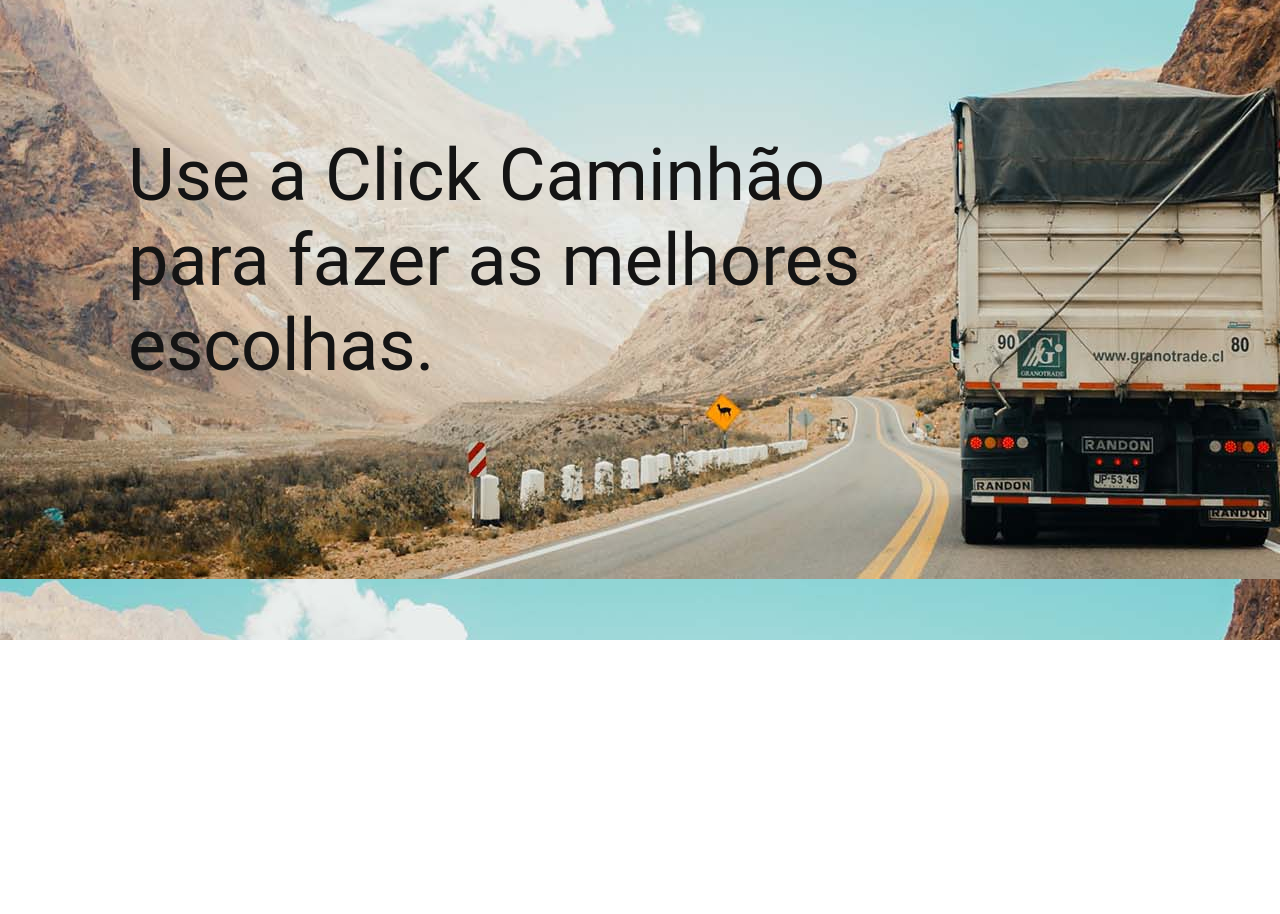
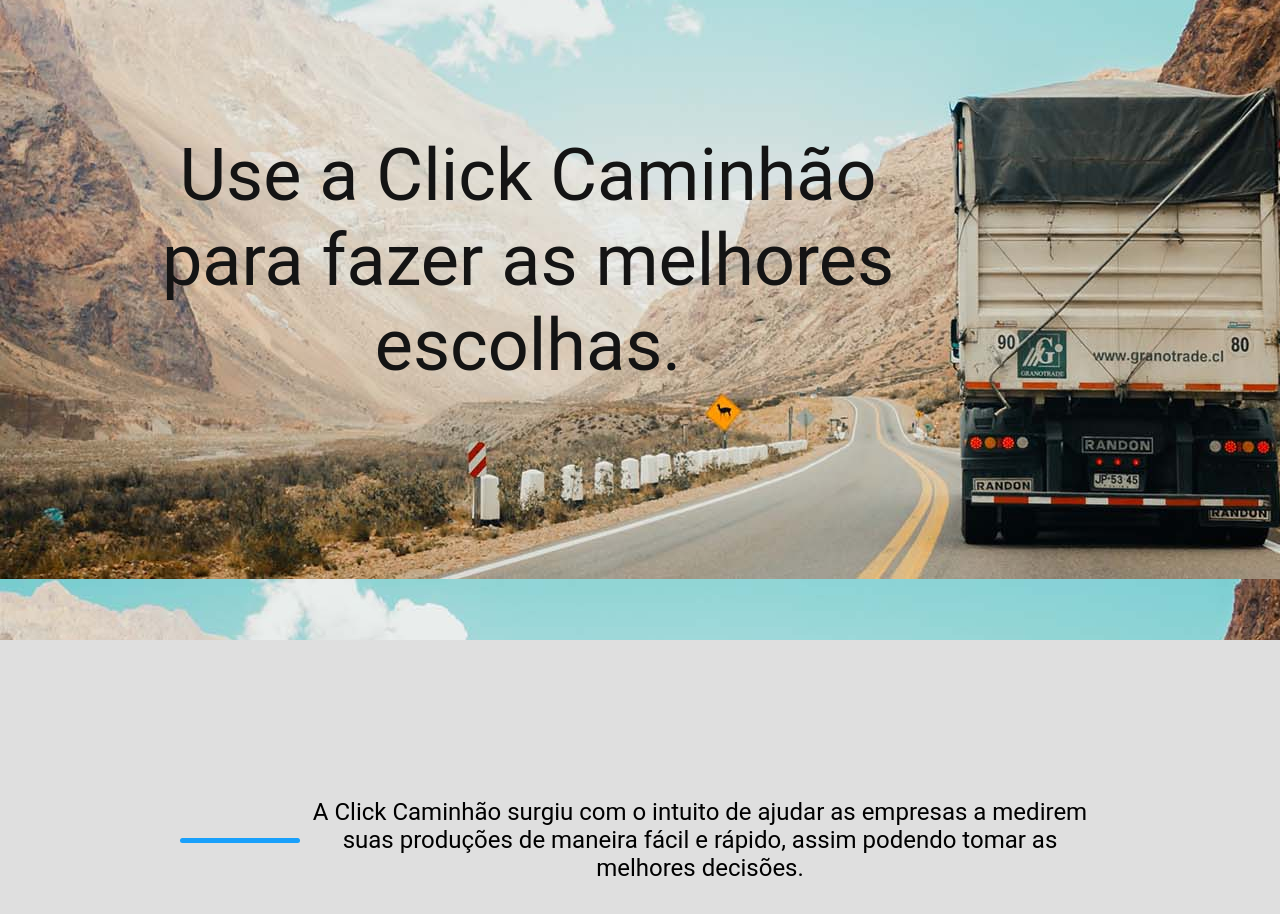
Before and after one commit to Frank-Willians/click-caminhao, a Vue app in the folder clickcaminhao/: page / in a window 1280 px wide. Shown: the part 280-1194 px from the top of the page. Before the commit the page ends 920 px from the top, so only its background shows below. Built offline with nearby package versions, Linux system fonts and the light colour scheme.

Commit message:
Texto abaixo do banner

```diff
--- a/clickcaminhao/src/App.vue
+++ b/clickcaminhao/src/App.vue
@@ -2,18 +2,21 @@
   <main>
     <navegacao-home></navegacao-home>
     <banner-home></banner-home>
+    <texto-home></texto-home>
   </main>
 </template>
 
 <script>
 import NavegacaoHome from './components/NavegacaoHome.vue';
 import BannerHome from './components/BannerHome.vue';
+import TextoHome from './components/TextoHome.vue';
 
 export default {
   name: 'App',
   components: {
     NavegacaoHome,
-    BannerHome
+    BannerHome,
+    TextoHome
   }
 }
 </script>
--- a/clickcaminhao/src/components/BannerHome.vue
+++ b/clickcaminhao/src/components/BannerHome.vue
@@ -1,5 +1,5 @@
 <template>
-  <section>
+  <section class="secaoFotoHome">
     <div class="centralizaParagrafo">
        <p class="p-foto">Use a Click Caminhão para fazer as melhores escolhas.</p>
     </div>
@@ -13,7 +13,7 @@ export default {
 </script>
 
 <style scope>
-  section {
+  .secaoFotoHome {
     height: 95vh;
     width: 100vw;
     background-image: url(".././assets/banner-clickCaminhao-2.jpg");
--- /dev/null
+++ b/clickcaminhao/src/components/TextoHome.vue
@@ -0,0 +1,38 @@
+<template>
+  <section>
+    <span></span>
+    <p>A Click Caminhão surgiu com o intuito de ajudar as empresas a medirem suas produções de maneira fácil e rápido, assim podendo tomar as melhores decisões.</p>
+  </section>
+</template>
+
+<script>
+export default {
+  name: "TextoHome"
+}
+</script>
+
+<style>
+  section {
+    height: 50vh;
+    width: 100vw;
+    background-color: #dfdfdf;
+    display: flex;
+    justify-content: center;
+    align-items: center;
+  }
+
+  p {
+    font-family: roboto,sans-serif;
+    font-size: 1.5rem;
+    max-width: 800px;
+    text-align: center;
+  }
+
+  span {
+    width: 120px;
+    height: 5px;
+    background-color: #18a0fb;
+    border-radius: 4px;
+  }
+
+</style>
```
